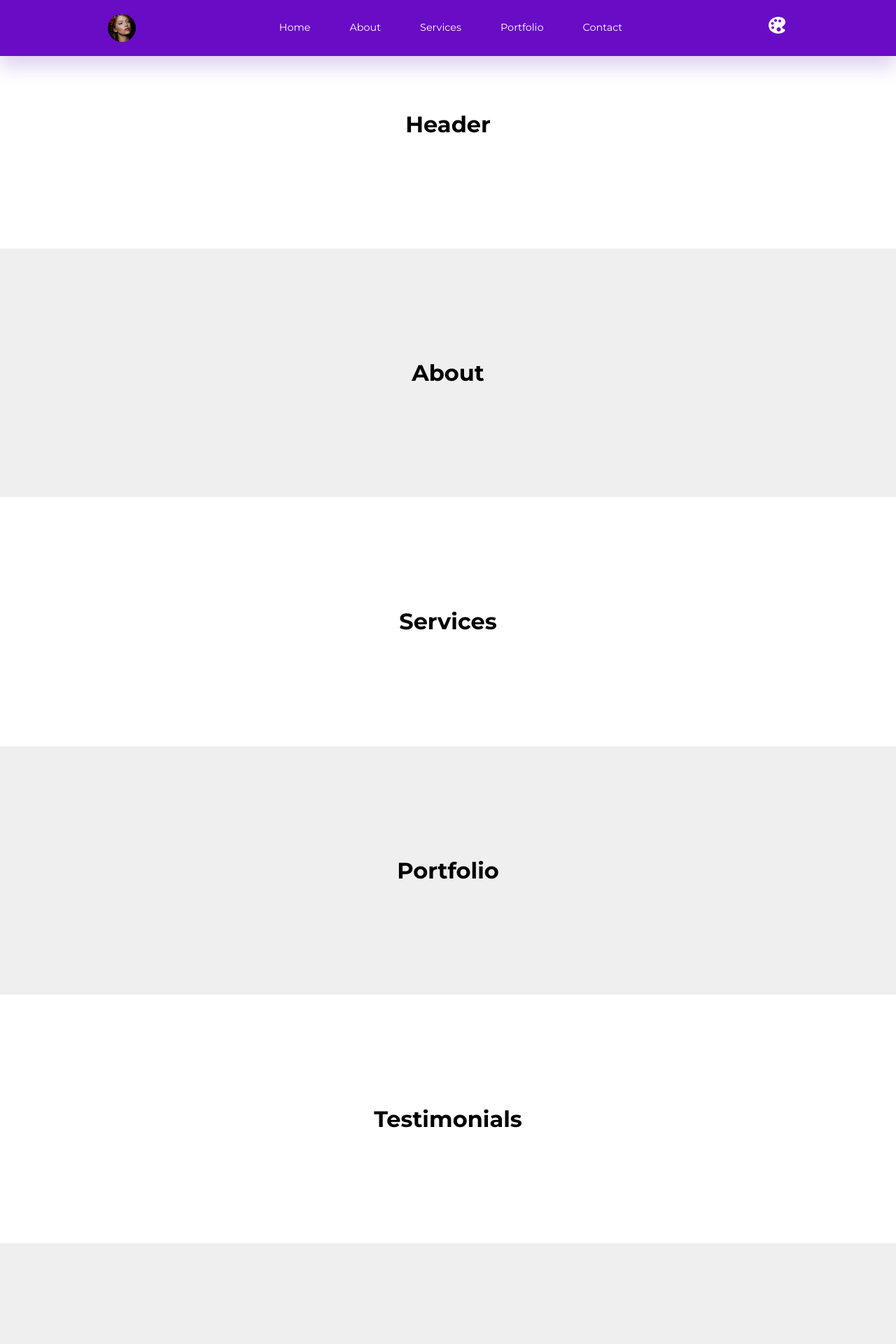
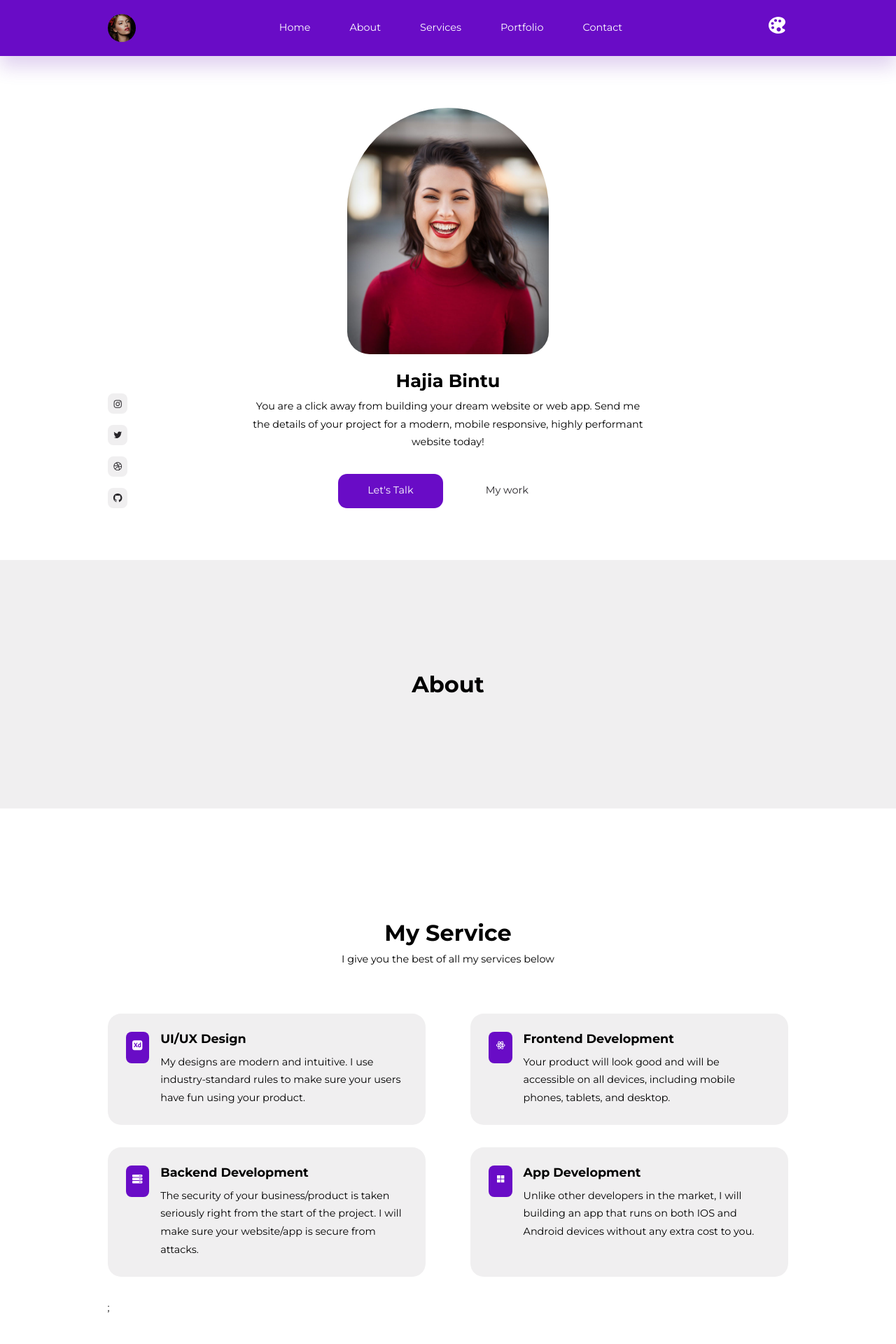
Before and after one commit to micLira828/react-portfolio, a React (Create React App) app in the folder landing_page/: page / in a window 1280 px wide. Shown: the top 1920 px of the page at 70% size. Built offline with nearby package versions, Linux system fonts and the light colour scheme.

Commit message:
Started and finished the header and services section

```diff
--- /dev/null
+++ b/landing_page/src/components/Card.jsx
@@ -0,0 +1,11 @@
+import './card.css'
+
+const Card = ({children, className, onClick}) => {
+  return (
+    <article className={`card ${className}`} onClick={onClick}>
+        {children}
+    </article>
+  )
+}
+
+export default Card
--- /dev/null
+++ b/landing_page/src/components/card.css
@@ -0,0 +1,30 @@
+.card {
+    background: var(--color-white);
+    padding: 1.5rem;
+    border: 2px solid transparent;
+    border-radius: var(--border-radius-1);
+    transition: var(--transition);
+}
+
+.card:hover {
+    background: transparent;
+    border-color: var(--color-white);
+    transform: translateY(-0.5rem);
+}
+
+.card.light {
+    background: var(--color-light);
+}
+
+.card.light:hover {
+    background: transparent;
+    border-color: var(--color-light);
+}
+
+
+/* MEDIA QUERIES (phones) */
+@media screen and (max-width: 600px) {
+    .card {
+        padding: 1.2rem;
+    }
+}
--- a/landing_page/src/index.css
+++ b/landing_page/src/index.css
@@ -174,6 +174,10 @@ img{
 
 }
 
+.btn.primary{
+    background: var(--color-primary);
+    color: white;
+}
 
 .btn.primary:hover{
     /*transparent background*/
--- a/landing_page/src/sections/header/Header.jsx
+++ b/landing_page/src/sections/header/Header.jsx
@@ -1,10 +1,25 @@
+import HeaderImage from '../../assets/header.jpg'
 import './header.css'
+import data from './data'
 
 function Header() {
   return (
-   <section id="header">
-    <h2>Header</h2>
-   </section>
+   <header id = "header">
+   <div className="container header__container">
+    <div className="header__profile">
+    <img src = {HeaderImage} alt = "Header Portrait"/>
+    </div>
+    <h3>Hajia Bintu</h3>
+    <p>You are a click away from building your dream website or web app. Send me the details of your project for a modern, mobile responsive, highly performant website today!</p>
+   <div className="header__cta">
+     <a href="#contact" className = 'btn primary'>Let's Talk</a>
+     <a href="#portfolio" className="btn light">My work</a>
+   </div>
+   <div className="header__socials">
+    {data.map(item => <a rel = "noopener noreferror"key = {item.id} target="_blank" href = {item.link} >{item.icon}</a>)}
+   </div>
+   </div>
+   </header>
   )
 }
 
--- /dev/null
+++ b/landing_page/src/sections/header/data.js
@@ -0,0 +1,13 @@
+import {AiOutlineInstagram} from 'react-icons/ai'
+import {AiOutlineTwitter} from 'react-icons/ai'
+import {AiOutlineDribbble} from 'react-icons/ai'
+import {AiFillGithub} from 'react-icons/ai'
+
+const data = [
+    {id: 1, link: 'https://instagram.com', icon: <AiOutlineInstagram/>},
+    {id: 2, link: 'https://twitter.com', icon: <AiOutlineTwitter/>},
+    {id: 3, link: 'https://dribbble.com', icon: <AiOutlineDribbble/>},
+    {id: 4, link: 'https://github.com', icon: <AiFillGithub/>}
+]
+
+export default data
--- a/landing_page/src/sections/header/header.css
+++ b/landing_page/src/sections/header/header.css
@@ -0,0 +1,115 @@
+header{
+    /*To push it a little bit down*/
+    margin-top:5rem;
+
+    height: calc(100vh - 5rem);
+
+    display: grid;
+
+    /*Put everything in the center*/
+    place-items: center;
+
+    /*The color is white*/
+    background: var(--color-white);
+
+    transition: var(--transition);
+}
+
+.header__container{
+    display:flex;
+    flex-direction: column;
+    align-items: center;
+    position: relative;
+
+}
+
+.header__profile{
+    width: 18rem;
+    height: 22rem;
+    /*Round image*/
+    border-radius: 9rem 9rem 2rem 2rem;
+    /*Make the shape of the div show
+    behind the image*/
+    overflow: hidden;
+
+    /*Margin*/
+    margin-bottom: 1.5rem;
+}
+
+.header__container p{
+    width:35rem;
+    text-align:center;
+    margin: 0.6rem 0 2rem;
+}
+
+.header__cta{
+    display: flex;
+    align-items: center;
+    gap: 1.2rem;
+}
+
+.header__socials{
+    position:absolute;
+    /*Left and bottom*/
+    left: 0;
+    bottom: 0;
+     /*Flexbox*/
+    display: flex;
+    flex-direction: column;
+    gap: 1rem;
+}
+
+.header__socials a {
+    width: 1.8rem;
+    /*what is this?*/
+    aspect-ratio: 1/1;
+
+    background: var(--color-light);
+
+    /**/
+    color: var(--color-black);
+
+    /*css grid*/
+    display:grid;
+    place-items:center;
+
+    border-radius: var(--border-radius-3);
+}
+
+.header__socials a:hover{
+    background: var(--color-primary);
+    /*Move them to the right a bit*/
+    transform: translateX(0.5rem);
+}
+
+@media screen and (max-width:1024px){
+    header{
+        margin-top: 0;
+        height: 100vh;
+    }
+}
+
+@media screen and (max-width:600px){
+    .header__profile{
+      width: 14rem;
+       height: 17rem;
+       /*For the width never to
+       go past 60% of the screen*/
+       max-width: 60%;
+
+       /*Not to go past 35 rem*/
+       max-height:35vh;
+    }
+
+    .header__container p{
+        width: 100%;
+    }
+
+    .header__cta{
+        gap: 1rem;
+    }
+
+    .header__socials{
+        display: none;
+    }
+}
--- a/landing_page/src/sections/services/Services.jsx
+++ b/landing_page/src/sections/services/Services.jsx
@@ -1,8 +1,24 @@
-import React from 'react'
+import  './services.css';
+import Card from '../../components/Card';
+import data from './data';
 
 function Services() {
   return (
-    <section id="services"><h2>Services</h2></section>
+    <section id="services"><h2>My Service</h2>
+    <p>I give you the best of all my services below</p>
+
+      <div className = "container services__container">
+       {data.map (item =>
+        <Card className = "service light"key = {item.id}>
+        <div className="service__icon">{item.icon}</div>
+        <div className="service__details">
+          <h4>{item.title}</h4>
+          <p>{item.desc}</p>
+        </div>
+        </Card>)};
+      </div>
+
+    </section>
   )
 }
 
--- /dev/null
+++ b/landing_page/src/sections/services/data.js
@@ -0,0 +1,23 @@
+import {SiAdobexd} from 'react-icons/si'
+import {RiReactjsLine} from 'react-icons/ri'
+import {FaServer} from 'react-icons/fa'
+import {AiFillAppstore} from 'react-icons/ai'
+
+
+const data = [
+    {
+        id: 1, icon: <SiAdobexd/>, title: 'UI/UX Design', desc: "My designs are modern and intuitive. I use industry-standard rules to make sure your users have fun using your product."
+    },
+    {
+        id: 2, icon: <RiReactjsLine/>, title: 'Frontend Development', desc: "Your product will look good and will be accessible on all devices, including mobile phones, tablets, and desktop."
+    },
+    {
+        id: 3, icon: <FaServer/>, title: 'Backend Development', desc: "The security of your business/product is taken seriously right from the start of the project. I will make sure your website/app is secure from attacks."
+    },
+    {
+        id: 4, icon: <AiFillAppstore/>, title: 'App Development', desc: 'Unlike other developers in the market, I will building an app that runs on both IOS and Android devices without any extra cost to you.'
+    }
+]
+
+
+export default data
--- a/landing_page/src/sections/services/services.css
+++ b/landing_page/src/sections/services/services.css
@@ -0,0 +1,46 @@
+.services__container{
+    display: grid;
+    grid-template-columns: 1fr 1fr;
+    gap: 2rem 4rem;
+}
+
+.card.service{
+    display: flex;
+    align-items: flex-start;
+    gap: 1rem;
+}
+
+.service__icon{
+ background: var(--color-primary);
+ padding: 0.6rem;
+ border-radius: var(--border-radius-3);
+ color: var(--color-white);
+ transition: var(--transition);
+}
+
+.service:hover .service_icon{
+    background: var(--color-light);
+    color: var(--color-primary);
+}
+
+.service h4{
+    margin-bottom: 0.7rem;
+}
+
+@media screen and (max-width:1024px) {
+    .services__container{
+        gap:1.5rem;
+    }
+}
+
+@media screen and (max-width:600px) {
+
+    .services__container{
+        grid-template-columns: 1fr;
+        gap: 1.2rem;
+    }
+
+    .card.service{
+        gap: 1.2rem;
+    }
+}
```
